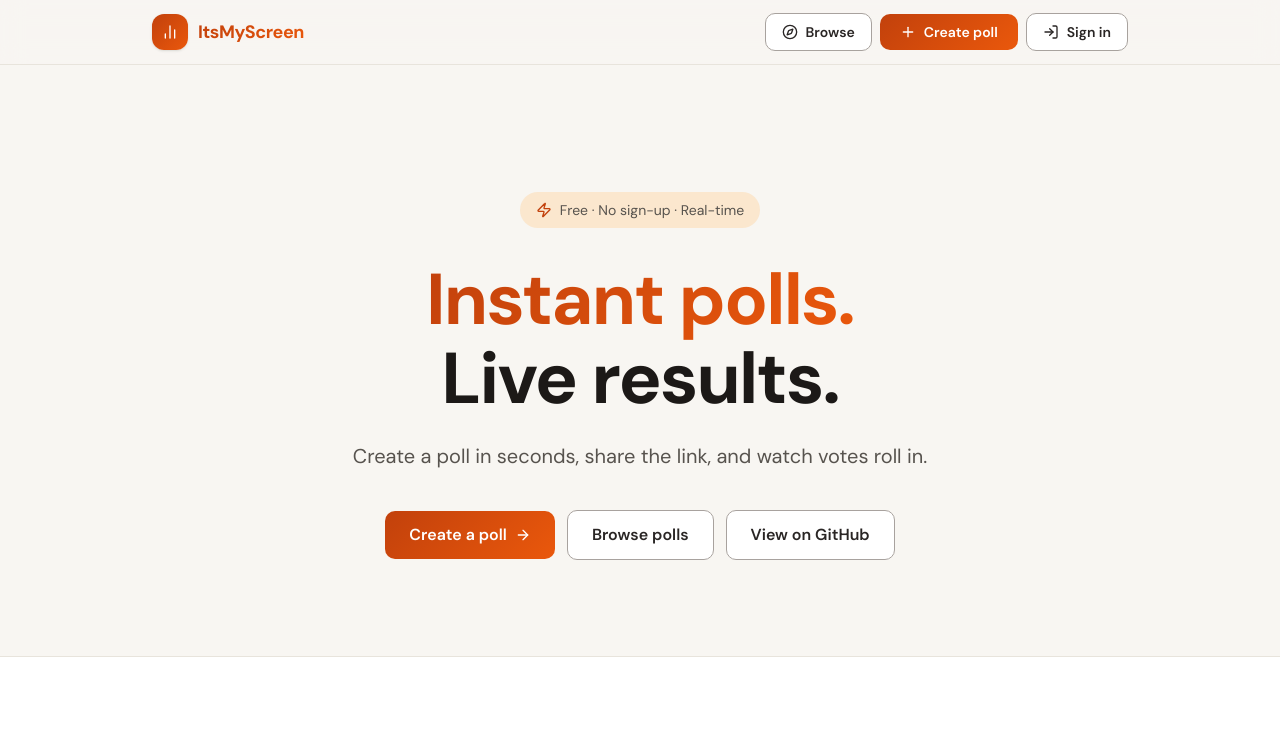
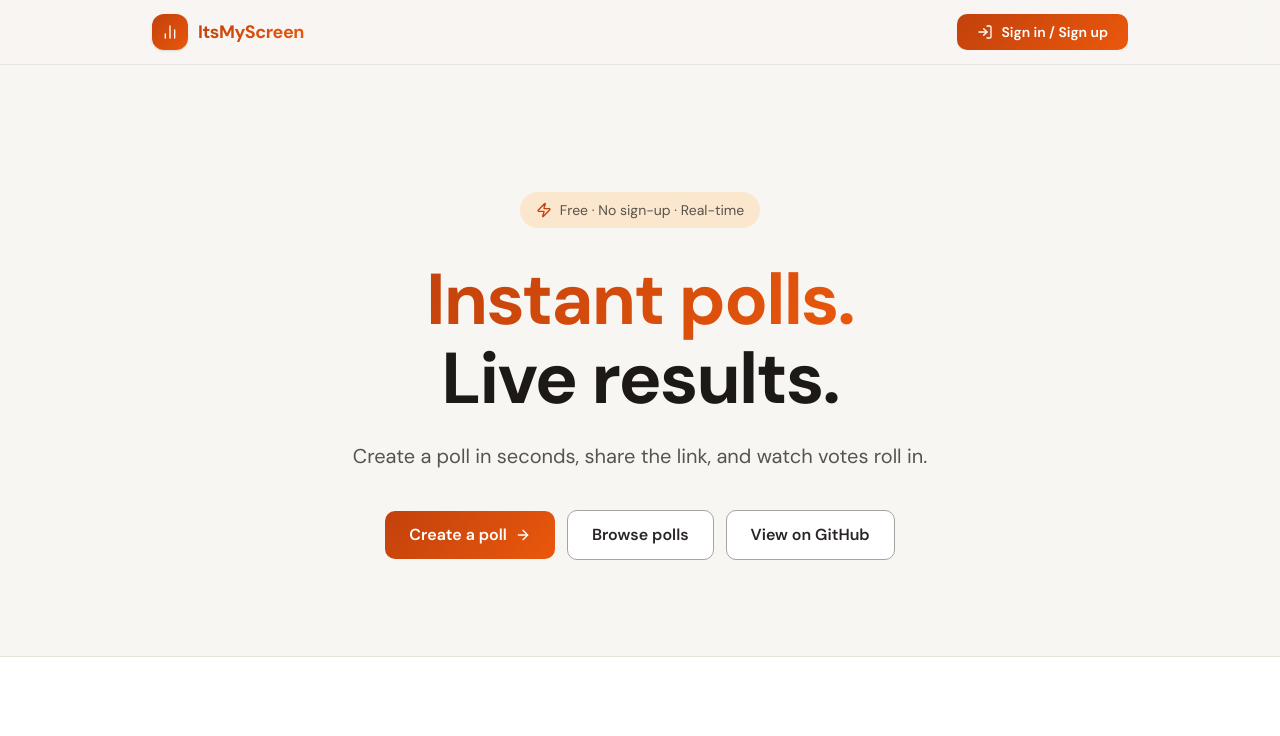
Before and after one commit to SriramDivi1/ItsMyScreen, a Next.js app: page / in a window 1280 px wide. Shown: the top 736 px of the page. Built offline with nearby package versions, Linux system fonts and the light colour scheme; no server answers; the database is empty.

Commit message:
Update Navbar: Simplify actions and improve auth button

```diff
--- a/app/components/Navbar.tsx
+++ b/app/components/Navbar.tsx
@@ -2,13 +2,10 @@
 
 import { useState, useRef, useEffect } from 'react';
 import Link from 'next/link';
-import { usePathname } from 'next/navigation';
-import { BarChart2, Plus, Compass, LogIn, LogOut, ChevronDown } from 'lucide-react';
+import { BarChart2, LogIn, LogOut, ChevronDown } from 'lucide-react';
 import { useAuth } from '../contexts/AuthContext';
 
 export default function Navbar() {
-  const pathname = usePathname();
-  const isCreatePage = pathname === '/create';
   const { user, profile, loading, signOut } = useAuth();
   const [menuOpen, setMenuOpen] = useState(false);
   const menuRef = useRef<HTMLDivElement>(null);
@@ -40,23 +37,7 @@ export default function Navbar() {
             </span>
           </Link>
 
-          {!isCreatePage && (
-            <div className="flex items-center gap-2">
-              <Link
-                href="/polls"
-                className="btn-secondary text-sm !py-2 !px-4"
-              >
-                <Compass className="w-4 h-4" />
-                <span>Browse</span>
-              </Link>
-              <Link
-                href="/create"
-                className="btn-primary text-sm !py-2 !px-5"
-              >
-                <Plus className="w-4 h-4" />
-                <span>Create poll</span>
-              </Link>
-
+          <div className="flex items-center gap-2">
               {!loading && (
                 user ? (
                   <div className="relative" ref={menuRef}>
@@ -90,15 +71,14 @@ export default function Navbar() {
                 ) : (
                   <Link
                     href="/auth"
-                    className="btn-secondary text-sm !py-2 !px-4"
+                    className="btn-primary text-sm !py-2 !px-5"
                   >
                     <LogIn className="w-4 h-4" />
-                    <span>Sign in</span>
+                    <span>Sign in / Sign up</span>
                   </Link>
                 )
               )}
             </div>
-          )}
         </div>
       </div>
     </nav>
```
